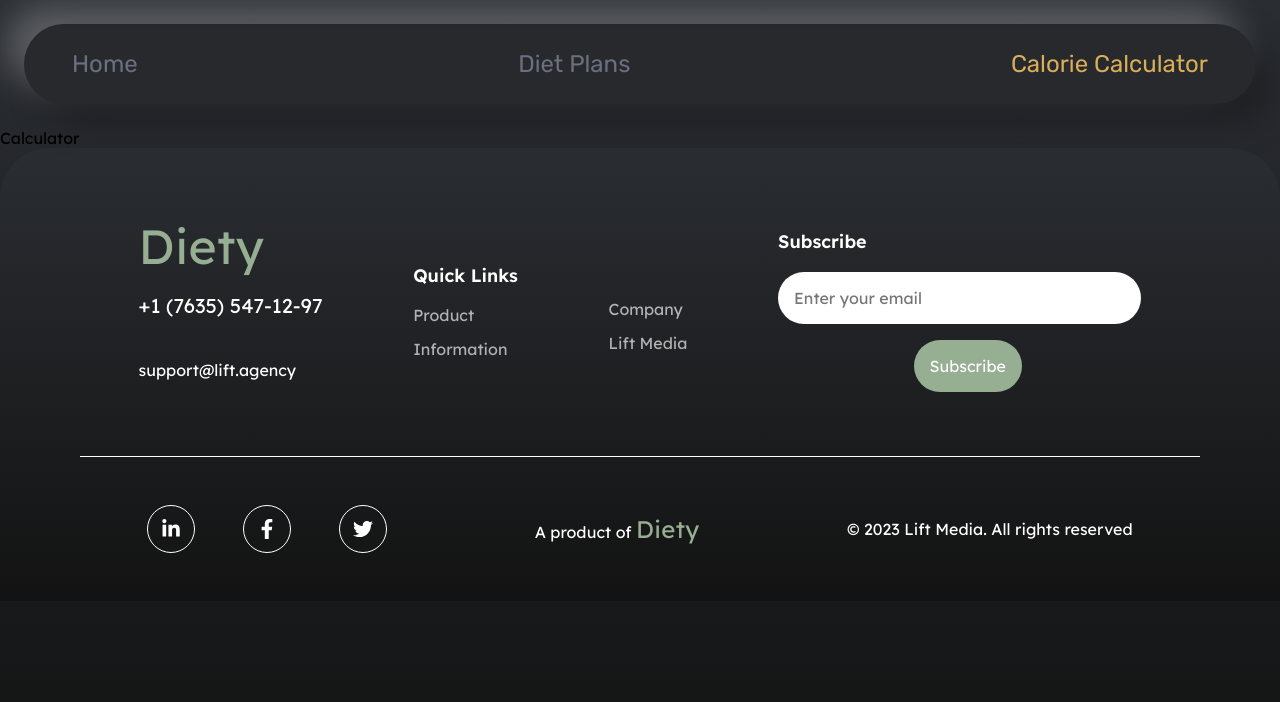
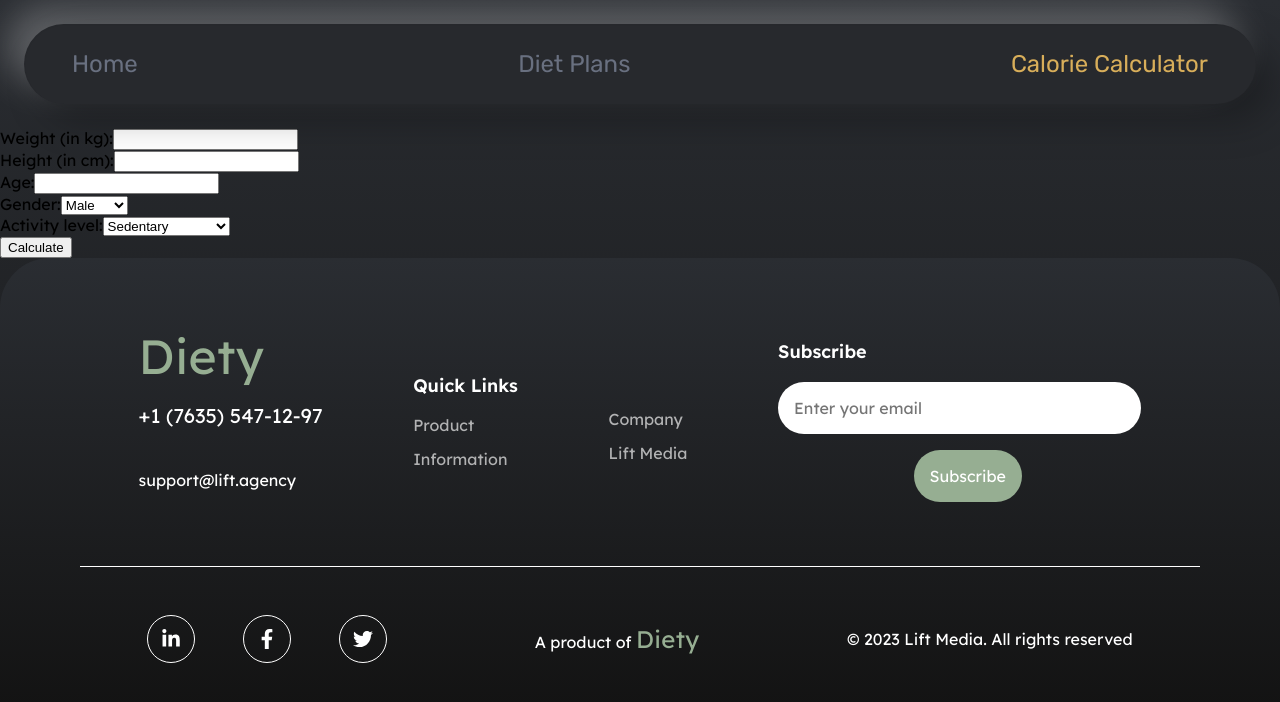
Before and after one commit to AchyuthMohan/devcraft-excel-2022, a React (Create React App) app: page /calculator in a window 1280 px wide. Shown: the top 702 px of the page. Built offline with nearby package versions, Linux system fonts and the light colour scheme; no server answers.

Commit message:
addding cal

```diff
--- a/src/pages/Calculator/Calculator.css
+++ b/src/pages/Calculator/Calculator.css
@@ -0,0 +1,39 @@
+.calorie-calculator {
+    display: flex;
+    flex-direction: column;
+    align-items: center;
+}
+
+.calorie-calculator label {
+    display: block;
+    margin-bottom: 0.5rem;
+}
+
+.calorie-calculator input[type="number"] {
+    padding: 0.5rem;
+    border: none;
+    border-radius: 0.25rem;
+    background-color: #f2f2f2;
+}
+
+.calorie-calculator select {
+    padding: 0.5rem;
+    border: none;
+    border-radius: 0.25rem;
+    background-color: #f2f2f2;
+}
+
+.calorie-calculator button[type="submit"] {
+    padding: 0.5rem;
+    border: none;
+    border-radius: 0.25rem;
+    background-color: #007bff;
+    color: #fff;
+    cursor: pointer;
+}
+
+.calorie-calculator p {
+    margin-top: 1rem;
+    font-size: 1.25rem;
+    font-weight: bold;
+}
--- a/src/pages/Calculator/Calculator.js
+++ b/src/pages/Calculator/Calculator.js
@@ -1,12 +1,110 @@
-import React from 'react'
-import './Calculator.css'
-import MainLayout from '../../components/MainLayout/MainLayout'
+import React,{useState} from "react";
+import "./Calculator.css";
+import MainLayout from "../../components/MainLayout/MainLayout";
 const Calculator = () => {
+  const [weight, setWeight] = useState("");
+  const [height, setHeight] = useState("");
+  const [age, setAge] = useState("");
+  const [gender, setGender] = useState("male");
+  const [activityLevel, setActivityLevel] = useState("sedentary");
+  const [calories, setCalories] = useState("");
+
+  function handleCalculate(e) {
+    e.preventDefault();
+
+    // calculate BMR
+    let bmr;
+    if (gender === "male") {
+      bmr = 10 * weight + 6.25 * height - 5 * age + 5;
+    } else {
+      bmr = 10 * weight + 6.25 * height - 5 * age - 161;
+    }
+
+    // calculate TDEE
+    let tdee;
+    switch (activityLevel) {
+      case "sedentary":
+        tdee = bmr * 1.2;
+        break;
+      case "lightly-active":
+        tdee = bmr * 1.375;
+        break;
+      case "moderately-active":
+        tdee = bmr * 1.55;
+        break;
+      case "very-active":
+        tdee = bmr * 1.725;
+        break;
+      case "extra-active":
+        tdee = bmr * 1.9;
+        break;
+      default:
+        break;
+    }
+
+    // set calories state
+    setCalories(tdee.toFixed(2));
+  }
+
   return (
     <MainLayout>
-        Calculator
+      <div>
+        <form onSubmit={handleCalculate}>
+          <label>
+            Weight (in kg):
+            <input
+              type="number"
+              value={weight}
+              onChange={(e) => setWeight(e.target.value)}
+            />
+          </label>
+          <br />
+          <label>
+            Height (in cm):
+            <input
+              type="number"
+              value={height}
+              onChange={(e) => setHeight(e.target.value)}
+            />
+          </label>
+          <br />
+          <label>
+            Age:
+            <input
+              type="number"
+              value={age}
+              onChange={(e) => setAge(e.target.value)}
+            />
+          </label>
+          <br />
+          <label>
+            Gender:
+            <select value={gender} onChange={(e) => setGender(e.target.value)}>
+              <option value="male">Male</option>
+              <option value="female">Female</option>
+            </select>
+          </label>
+          <br />
+          <label>
+            Activity level:
+            <select
+              value={activityLevel}
+              onChange={(e) => setActivityLevel(e.target.value)}
+            >
+              <option value="sedentary">Sedentary</option>
+              <option value="lightly-active">Lightly active</option>
+              <option value="moderately-active">Moderately active</option>
+              <option value="very-active">Very active</option>
+              <option value="extra-active">Extra active</option>
+            </select>
+          </label>
+          <br />
+          <button type="submit">Calculate</button>
+        </form>
+        {calories && <p>Your daily caloric needs are: {calories} kcal.</p>}
+      </div>
     </MainLayout>
-  )
-}
+  );
+};
 
-export default Calculator
+export default Calculator;
--- a/src/pages/DietPg/DietPg.css
+++ b/src/pages/DietPg/DietPg.css
@@ -10,6 +10,7 @@
 .diet_card_img {
     width: 11rem;
     height: 8rem;
+    border-radius: 1rem;
 }
 
 .diets__card {
```
Also changed, not shown: src/components/Navbar/Navbar.css (+15 -20 lines).
